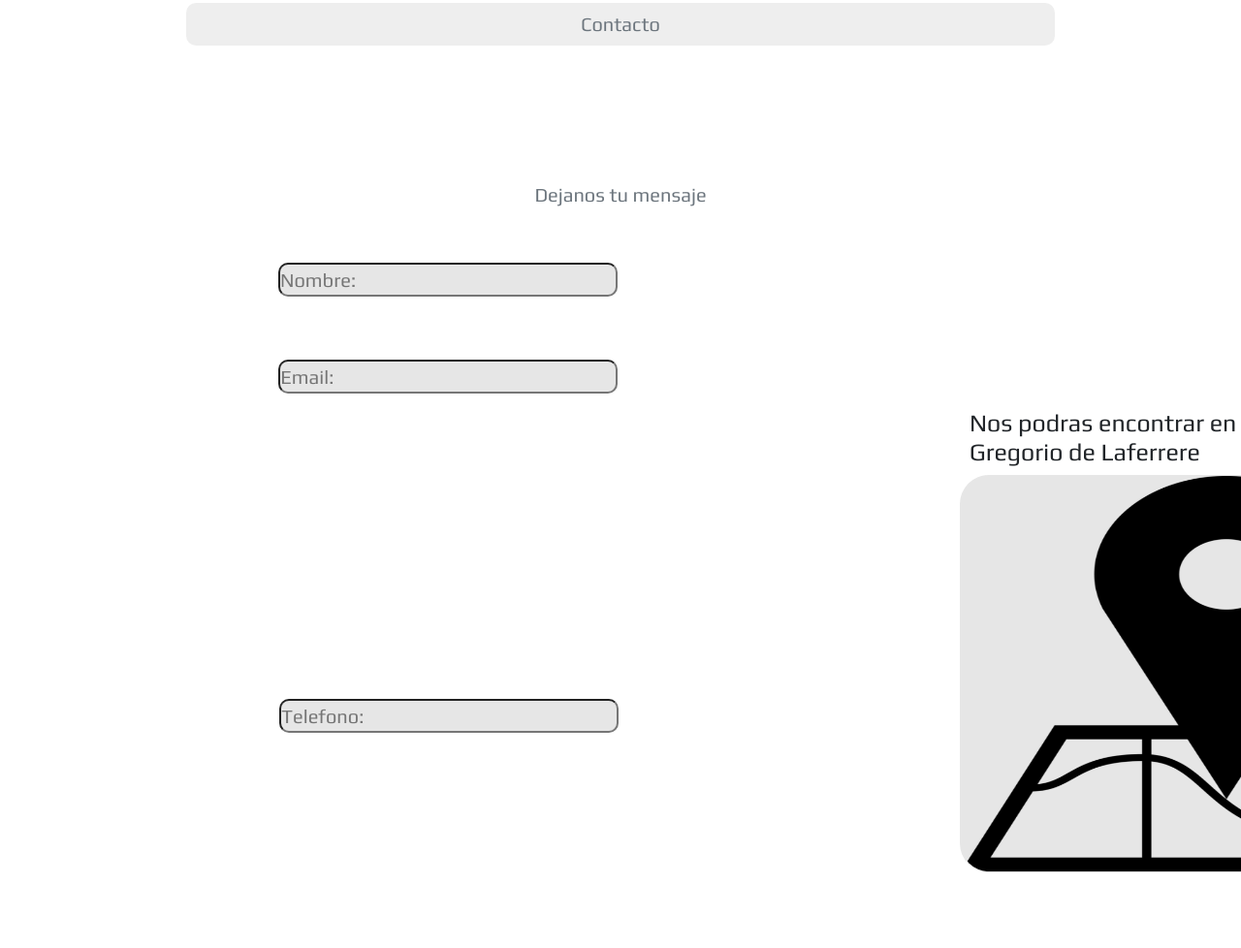
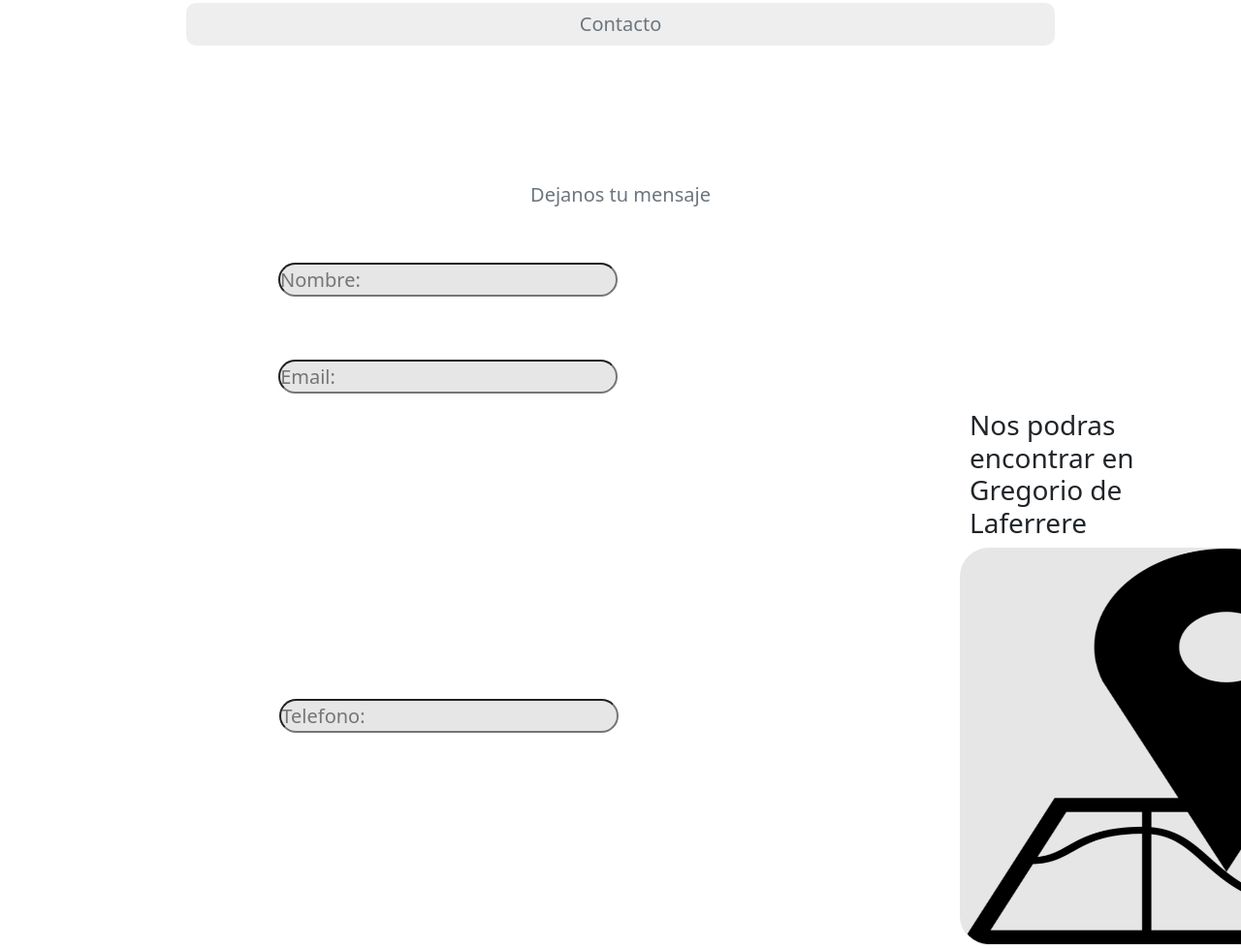
Before and after one commit to Jonathan-Damian-GarciaH7/LalaNails_v2, a website: page secciones/contactame.html in a window 1280 px wide. Shown: the part 403-1381 px from the top of the page at 97% size. Drawn offline with nearby package versions, Linux system fonts and the light colour scheme.

Commit message:
ultimo cambio

```diff
--- a/sass/estilos.scss
+++ b/sass/estilos.scss
@@ -459,9 +459,9 @@ h4{
 
 .body__contacto
 {
-  background-color: white;
-   min-height: 100%;
-   padding: 0;
+background-color: white;
+min-height: 100%;
+padding: 0;
 
 }
 
@@ -470,24 +470,21 @@ h4{
     font-size: 30px;
     padding: 70px;
     background-color: rgb(230, 230, 230);
-    margin: 2%;
+    margin: 15%;
     position: relative;
     bottom: 220px;
     border-radius: 30px;
     color: rgb(83, 82, 82);
-    font-family: 'Play', sans-serif;
-    font-size: 35px;
 }
 
 .titulo2__contacto{
+
     text-align: center;
     font-size: 30px;
     padding: 50px;
     position: relative;
     bottom: 620px;
     color: rgb(83, 82, 82);
-    font-family: 'Play', sans-serif;
-    font-size: 35px;
 }
 
 .class__nombre{
@@ -496,12 +493,10 @@ h4{
     position: relative;
     bottom: 650px;
     left: 287px;
-    border-radius: 10px;
+    border-radius: 20px;
     color: rgb(43, 42, 42);
     font-size: 20px;
     background-color: rgb(230, 230, 230);
-    font-family: 'Play', sans-serif;
-
 }
 
 .class__email{
@@ -511,12 +506,10 @@ h4{
     position: relative;
     bottom: 550px;
     right: 67px;
-    border-radius: 10px;
+    border-radius: 20px;
     color: rgb(43, 42, 42);
     font-size: 20px;
     background-color: rgb(230, 230, 230);
-    font-family: 'Play', sans-serif;
-
 }
 
 .class__telefono{
@@ -525,12 +518,10 @@ h4{
     position: relative;
     bottom: 450px;
     right: 420px;
-    border-radius: 10px;
+    border-radius: 20px;
     color: rgb(43, 42, 42);
     font-size: 20px;
     background-color: rgb(230, 230, 230);
-    font-family: 'Play', sans-serif;
-
 }
 
 .texto__mensaje{
@@ -539,18 +530,16 @@ h4{
     position: relative;
     bottom: 250px;
     right: 775px;
-    border-radius: 10px;
+    border-radius: 20px;
     color: rgb(43, 42, 42);
     font-size: 20px;
     background-color: rgb(230, 230, 230);
-    font-family: 'Play', sans-serif;
-
 }
 
 .boton__enviar{
     width: 120px;
     height: 35px;
-    border-radius: 10px;
+    border-radius: 20px;
     position: relative;
     bottom: 189px;
     right: 1028px;
@@ -560,8 +549,6 @@ h4{
     margin-left: 1000px;
     position: relative;
     bottom: 690px;
-    font-family: 'Play', sans-serif;
-    font-size: 25px;
 }
 
 .img__mapa{
```
Also changed, not shown: estilos/styles.css.
